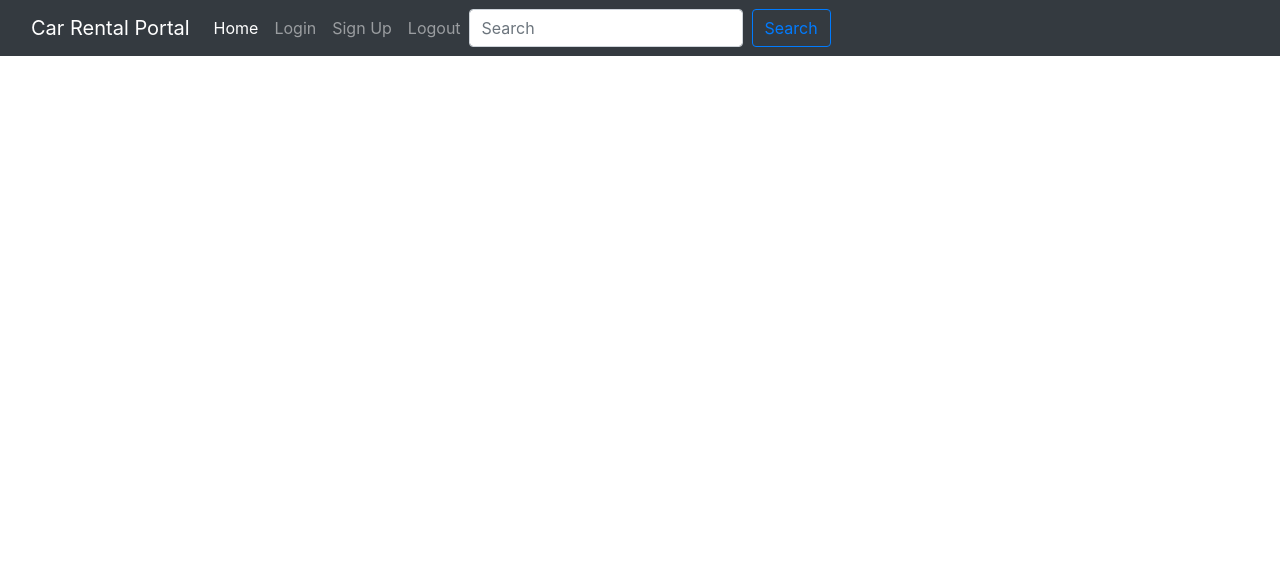
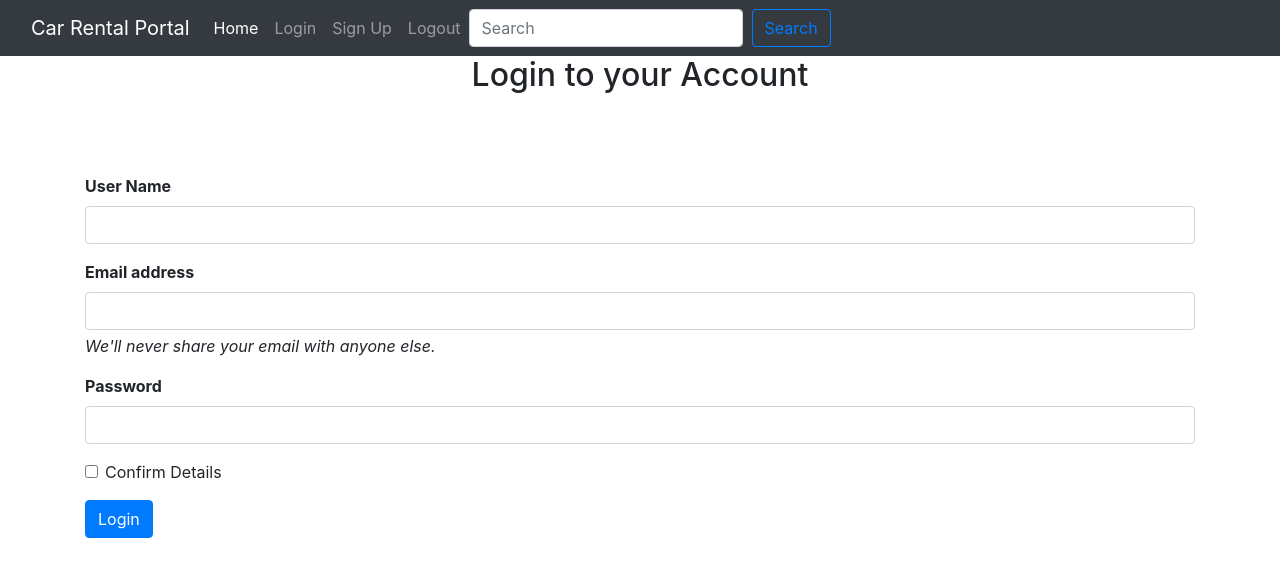
Before and after one commit to Kristina-14/internshala-assignment, a PHP site: page /login.php in a window 1280 px wide. Shown: the top 577 px of the page. Run offline with PHP 8.4, Linux system fonts and the light colour scheme.

Commit message:
Created the User Login & Welcome feature.

```diff
--- a/login.php
+++ b/login.php
@@ -1,3 +1,32 @@
+<?php
+    $login = false;
+    $showError = false;
+if($_SERVER["REQUEST_METHOD"] == "POST")
+{
+        include 'partials\_dbconnect.php';
+        $username = $_POST["username"];
+        $email1 = $_POST["email1"];
+        $password = $_POST["password"];
+
+
+            $sql = "Select * from users where username='$username' AND email='$email1' AND password='$password'";
+            $result = mysqli_query($conn, $sql);
+            $num = mysqli_num_rows($result);
+            if($num == 1){
+                $login = true;
+                //starting the session at this point.
+                session_start();
+                $_SESSION['loggedin'] = true;
+                $_SESSION['username'] = $username;
+                header("location: welcome.php");
+            }
+            else{
+                $showError = "Invalid Credentials";
+            }
+
+}
+?>
+
 <!doctype html>
 <html lang="en">
   <head>
@@ -8,10 +37,45 @@
     <!-- Bootstrap CSS -->
     <link rel="stylesheet" href="https://cdn.jsdelivr.net/npm/bootstrap@4.3.1/dist/css/bootstrap.min.css" integrity="sha384-ggOyR0iXCbMQv3Xipma34MD+dH/1fQ784/j6cY/iJTQUOhcWr7x9JvoRxT2MZw1T" crossorigin="anonymous">
 
-    <title>Want to Rent a Car?</title>
+    <title>Login</title>
   </head>
   <body>
    <?php require 'partials\_nav.php' ?>
+<?php
+if($login)
+{echo '<div class="alert alert-success alert-dismissible fade show" role="alert">
+  <strong>Login Successfull!</strong> You are now logged in.
+</div>';}
+
+if($showError)
+{echo '<div class="alert alert-danger alert-dismissible fade show" role="alert">
+  <strong>Error! </strong>'. $showError.'
+</div>';}
+?>
+   <div class="container">
+    <h2 class="text-center">Login to your Account</h2>
+    <br/><br/><br/>
+                <form action="/internshala-assignment/login.php" method="post">
+                <div class="mb-3">
+                    <label for="username" class="form-label" style="font-weight: bold;">User Name</label>
+                    <input type="text" class="form-control" id="username" name="username" aria-describedby="emailHelp">
+                </div>
+                <div class="mb-3">
+                    <label for="email1" class="form-label" style="font-weight: bold;">Email address</label>
+                    <input type="email" class="form-control" id="email1" name="email1" aria-describedby="emailHelp">
+                    <div id="emailHelp" class="form-text" style="font-style: italic;">We'll never share your email with anyone else.</div>
+                </div>
+                <div class="mb-3">
+                    <label for="password" class="form-label"  style="font-weight: bold;">Password</label>
+                    <input type="password" class="form-control" id="password" name="password">
+                </div>
+                <div class="mb-3 form-check">
+                    <input type="checkbox" class="form-check-input" id="exampleCheck1">
+                    <label class="form-check-label" for="exampleCheck1">Confirm Details</label>
+                </div>
+                <button type="submit" class="btn btn-primary">Login</button>
+            </form>
+</div>
 
     <!-- Optional JavaScript -->
     <!-- jQuery first, then Popper.js, then Bootstrap JS -->
--- a/partials/_nav.php
+++ b/partials/_nav.php
@@ -7,7 +7,7 @@
     <div class="collapse navbar-collapse" id="navbarSupportedContent">
       <ul class="navbar-nav me-auto mb-2 mb-lg-0">
         <li class="nav-item">
-          <a class="nav-link active" aria-current="page" href="/internshala-assignment/welcome.php">Home</a>
+          <a class="nav-link active" aria-current="page" href="/internshala-assignment/login.php">Home</a>
         </li>
         <li class="nav-item">
           <a class="nav-link" href="/internshala-assignment/login.php">Login</a>
```
Also changed, not shown: welcome.php (+50 -2 lines), public/296gts.jpg (added), public/Portofino.jpg (added), public/ferrari-roma.webp (added), public/purosangue.jpg (added).
